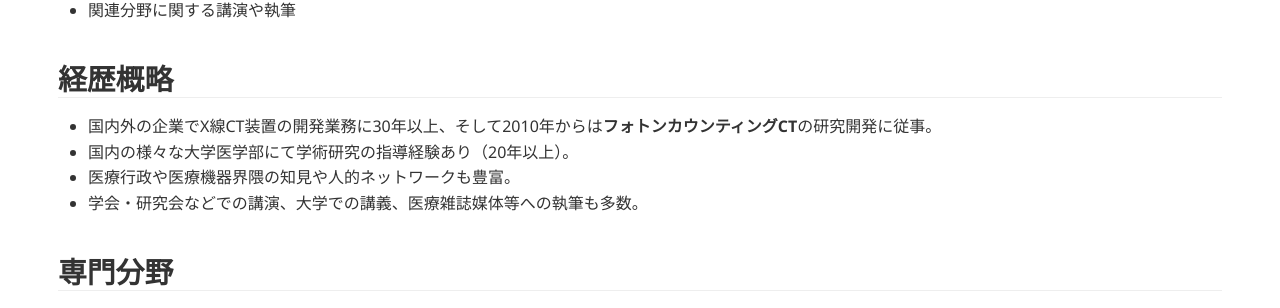
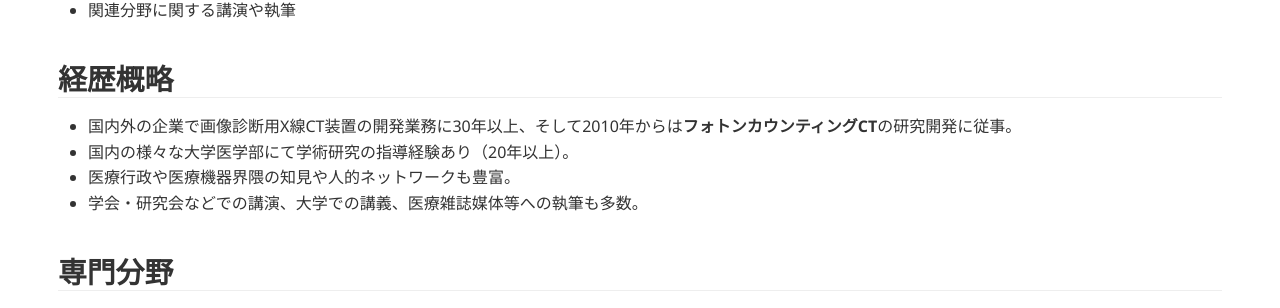
Before and after one commit to tnitoh/tnitoh.github.io, a Jekyll site: the page built from index.md, in a window 1280 px wide. Shown: the part 505-813 px from the top of the page. Built offline with Jekyll 4.4.1, drawn with Linux system fonts in a browser that asks for light colours; Markdown is read by kramdown in place of the engine named in the settings.

Commit message:
Update index.md

```diff
--- a/index.md
+++ b/index.md
@@ -25,7 +25,7 @@ title: Website of Toshihide Itoh
 
 ## 経歴概略
 
-- 国内外の企業でX線CT装置の開発業務に30年以上、そして2010年からは**フォトンカウンティングCT**の研究開発に従事。
+- 国内外の企業で画像診断用X線CT装置の開発業務に30年以上、そして2010年からは**フォトンカウンティングCT**の研究開発に従事。
 - 国内の様々な大学医学部にて学術研究の指導経験あり（20年以上）。
 - 医療行政や医療機器界隈の知見や人的ネットワークも豊富。
 - 学会・研究会などでの講演、大学での講義、医療雑誌媒体等への執筆も多数。
```
